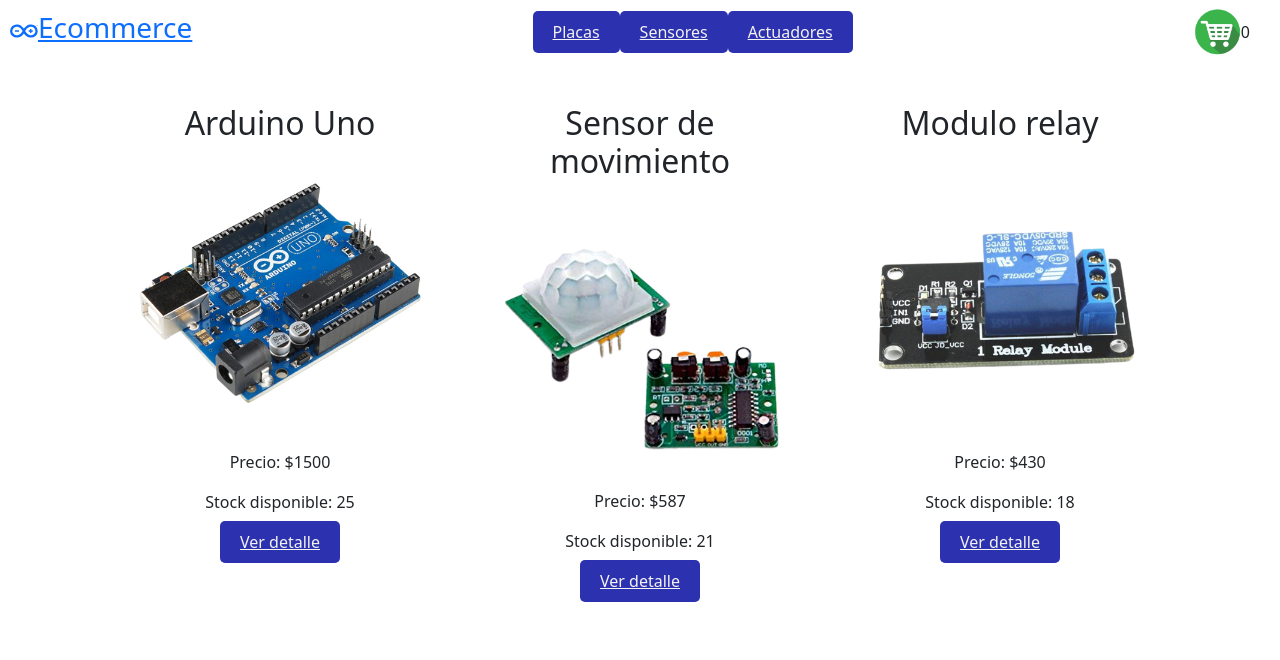
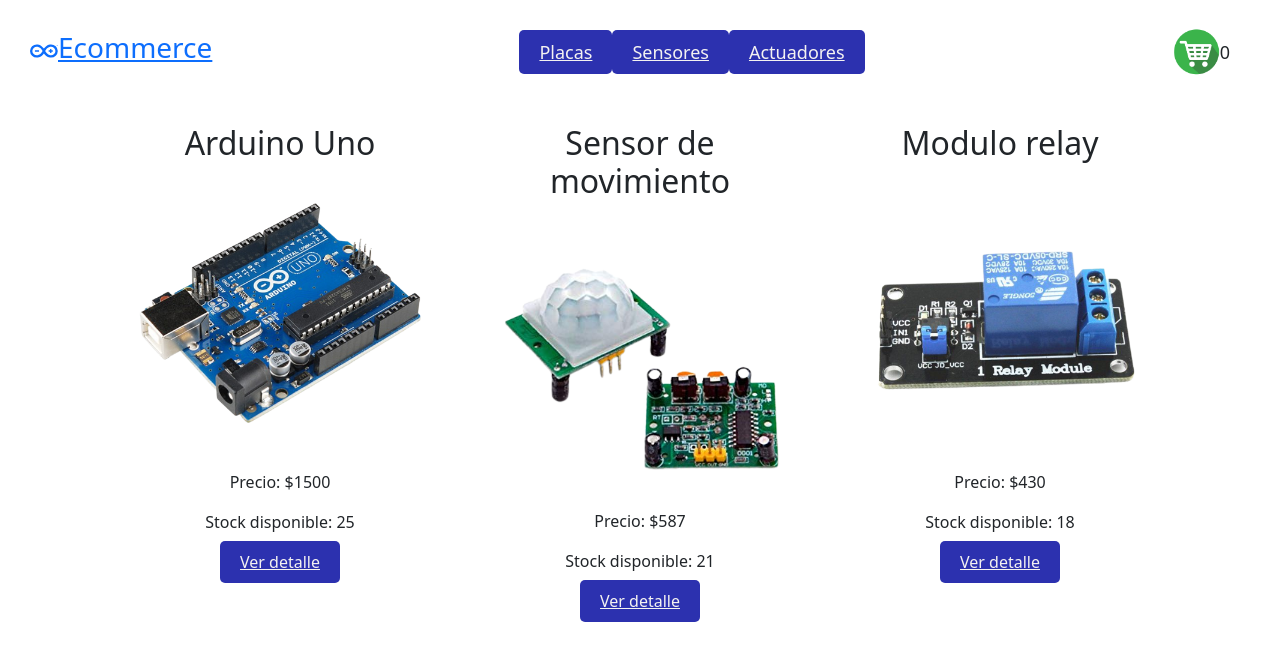
Before and after one commit to ALC28082005/ecommerce, a React (Create React App) app: page / in a window 1280 px wide. Shown: the top 660 px of the page. Built offline with nearby package versions, Linux system fonts and the light colour scheme.

Commit message:
actualizacion

```diff
--- a/src/components/NavBar/NavBar.css
+++ b/src/components/NavBar/NavBar.css
@@ -2,6 +2,11 @@
     margin-left: 10px;
     margin-right: 10px;
     display:flex;
+    margin-top: 20px;
+    margin-inline: 30px;
+    font-size:18px;
+
+
 }
 
 .title{
```
